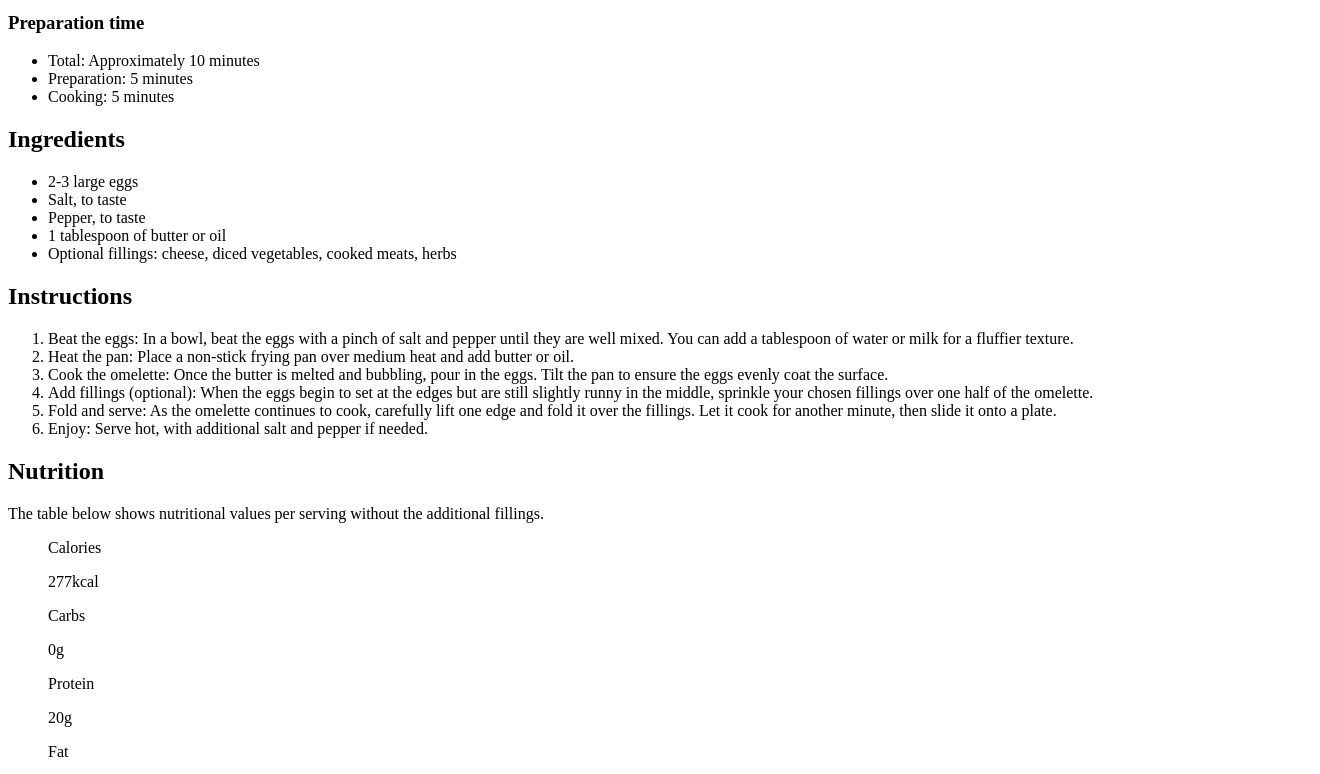
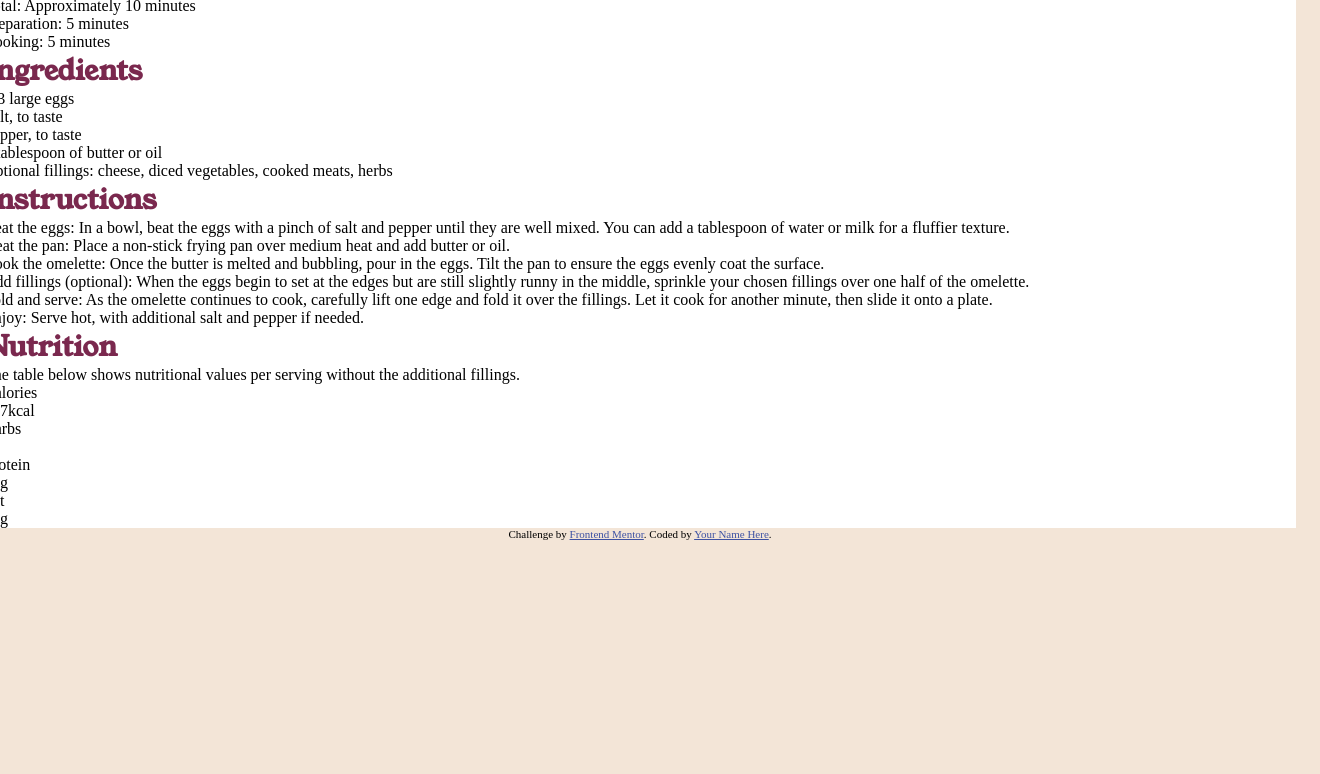
Before and after one commit to amancalledkidd/Recipe-Page, a plain HTML site: page index.html in a window 1280 px wide. Shown: the part 704-1478 px from the top of the page, 1320 px wide, since content can reach past the window. After the commit the page ends 1244 px from the top, so only its background shows below. Drawn offline with Linux system fonts and the light colour scheme.

Commit message:
global styles addep WIP

```diff
--- a/index.html
+++ b/index.html
@@ -5,7 +5,7 @@
   <meta name="viewport" content="width=device-width, initial-scale=1.0"> <!-- displays site properly based on user's device -->
 
   <link rel="icon" type="image/png" sizes="32x32" href="./assets/images/favicon-32x32.png">
-
+  <link rel="stylesheet" href="main.css">
   <title>Frontend Mentor | Recipe page</title>
 
   <!-- Feel free to remove these styles or customise in your own stylesheet 👍 -->
@@ -35,7 +35,7 @@
       </ul>
     </article>
     <article class="recipe-page__ingredients">
-      <h2 class="recipe-page__ingredients--title"> Ingredients</h2>
+      <h2 class="recipe-page__article-title"> Ingredients</h2>
       <ul class="recipe-page__ingredients--list">
         <li>2-3 large eggs</li>
         <li>Salt, to taste</li>
@@ -45,7 +45,7 @@
       </ul>
     </article>
     <article class="recipe-page__instructions">
-      <h2 class="recipe-page__instructions--title">Instructions</h2>
+      <h2 class="recipe-page__article-title">Instructions</h2>
       <ol class="recipe-page__instructions--list">
         <li>
           Beat the eggs: In a bowl, beat the eggs with a pinch of salt and pepper until they are well mixed.
@@ -72,7 +72,7 @@
       </ol>
     </article>
     <article class="recipe-page__nutrition">
-      <h2 class="recipe-page__nutrition--title"> Nutrition </h2>
+      <h2 class="recipe-page__article-title"> Nutrition </h2>
       <p class="recipe-page__nutrition--description"> The table below shows nutritional values per serving without the additional fillings.</p>
       <figure class="recipe-page__nutrition--item">
         <p>Calories</p>
--- /dev/null
+++ b/main.css
@@ -0,0 +1,65 @@
+
+@font-face {
+    font-family: "Young Serif";
+    src: url('./assets/fonts/young-serif/YoungSerif-Regular.ttf');
+}
+
+@font-face {
+    font-family: "Outfit";
+    src: url('./assets/fonts/outfit/Outfit-VariableFont_wght.ttf');
+}
+
+* {
+    box-sizing: border-box;
+    margin: 0;
+    padding: 0;
+}
+
+:root {
+    /* Colors */
+    --clr-rose: #7a284e;
+    --clr-lt-rose: #fff7fb;
+
+    --clr-stone-900: #312E2C;
+    --clr-stone-600: #5F564D;
+    --clr-stone-150: #E3DDD7;
+    --clr-stone-100: #F3E5D7;
+
+    --clr-brown-800: #854632;
+
+    --clr-white: #FFFFFF;
+
+    /* Spacing */
+    --space-1600: 8rem;
+    --space-600: 3rem;
+    --space-500: 2.5rem;
+    --space-400: 2rem;
+    --space-300: 1.5rem;
+    --space-200: 1rem;
+    --space-150: 0.75rem;
+    --space-100: 8px;
+}
+
+body {
+    background: var(--clr-stone-100);
+    display: flex;
+    flex-direction: column;
+    justify-content: center;
+    align-items: center;
+}
+
+.recipe-page {
+    background: var(--clr-white);
+
+}
+
+.recipe-page h1 {
+    font-size: 40px;
+    font-family: "Young Serif", serif;
+}
+
+.recipe-page__article-title {
+    font-size: 28px;
+    color: var(--clr-rose);
+    font-family: "Young Serif", serif;
+}
```
